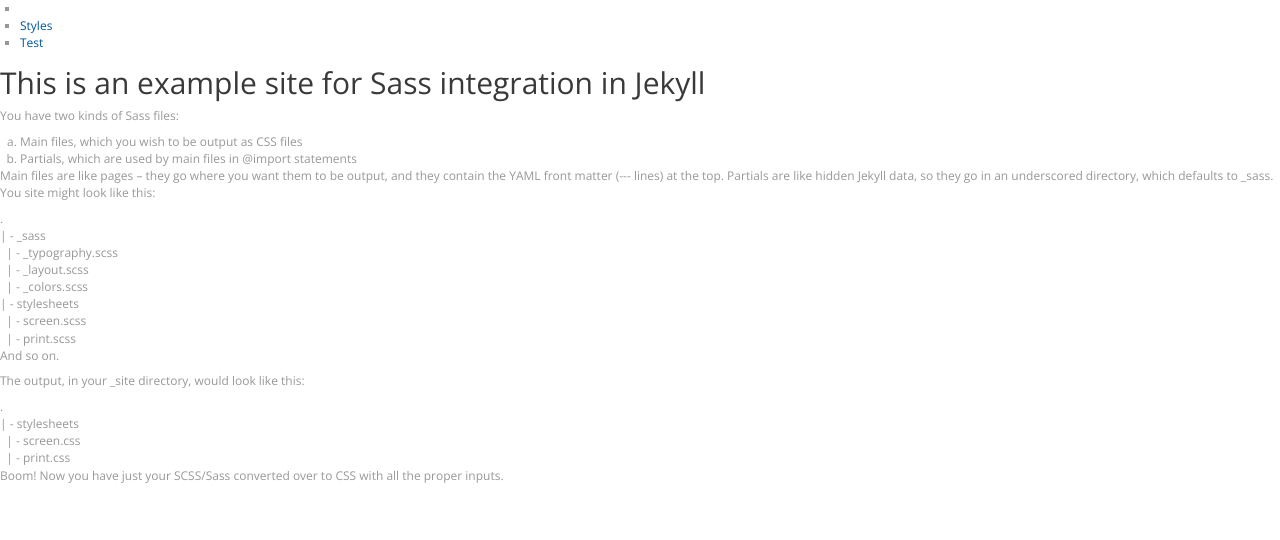
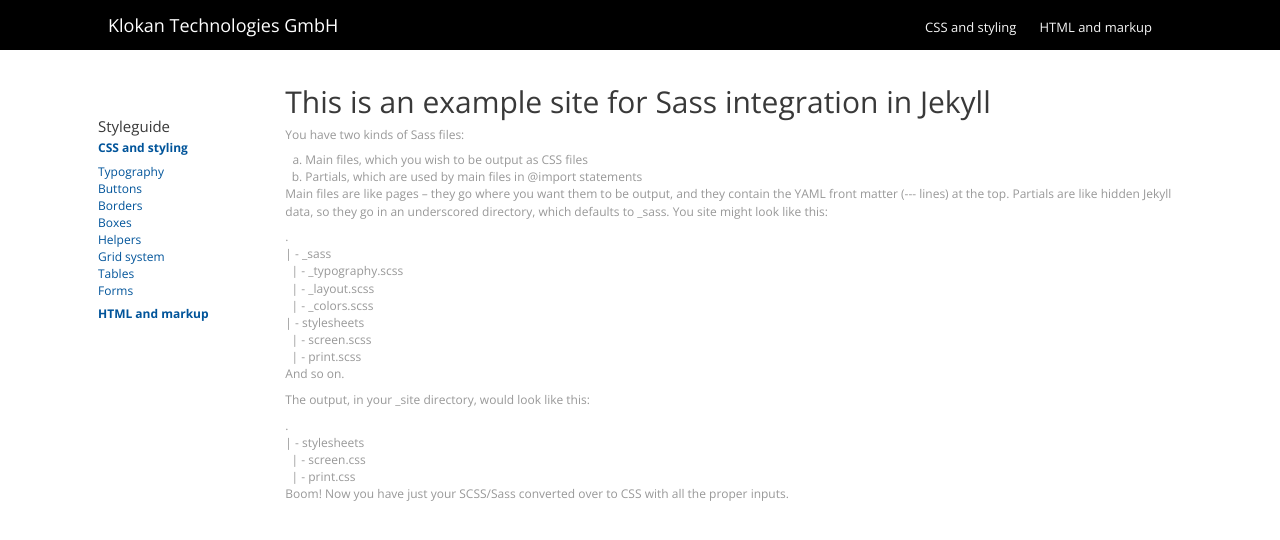
Before and after one commit to klokantech/styles, a Jekyll site: the page built from test.md, in a window 1280 px wide. Shown: the top 540 px of the page. Built offline with Jekyll 4.4.1, drawn with Linux system fonts in a browser that asks for light colours.

Commit message:
Restructure, html starter

```diff
--- a/_layouts/default.html
+++ b/_layouts/default.html
@@ -14,13 +14,55 @@
     <script type="text/javascript" src="{{ site.baseurl }}/js/index.js"></script>
   </head>
   <body>
-
-<ul>
-{% for item in site.pages %}
-<li><a href="{{ item.url }}"> {{ item.title }}</a></li>
-{% endfor %}
+    <div id="navbar-top">
+      <div class="container">
+        <div class="logo">
+          <h1><a href="http://maptiler.com">Klokan Technologies GmbH</a></h1>
+        </div>
+        <ul class="nav">
+          <li><a href="/styles/">CSS and styling</a></li>
+          <li><a href="/styles/html5">HTML and markup</a></li>
         </ul>
-
+        <div class="nav-mobile">
+          <div id="nav-mobile-btn">#</div>
+          <ul id="nav-mobile-nav">
+            <li class="b"><a href="/styles/">CSS and styling</a></li>
+            <li><a href="/styles/#typography">Typography</a></li>
+            <li><a href="/styles/#buttons">Buttons</a></li>
+            <li><a href="/styles/#borders">Borders</a></li>
+            <li><a href="/styles/#boxes">Boxes</a></li>
+            <li><a href="/styles/#helpers">Helpers</a></li>
+            <li><a href="/styles/#grid">Grid system</a></li>
+            <li><a href="/styles/#tables">Tables</a></li>
+            <li><a href="/styles/#forms">Forms</a></li>
+            <li class="b"><a href="/styles/html5">HTML and markup</a></li>
+          </ul>
+        </div>
+      </div>
+    </div>
+    <div class="container main">
+      <div class="row">
+        <!-- nav-left -->
+        <div class="col2" style="padding-top: 60px;">
+          <h4>Styleguide</h4>
+          <h5 class="b"><a href="/styles/">CSS and styling</a></h5>
+          <a href="/styles/#typography">Typography</a><br>
+          <a href="/styles/#buttons">Buttons</a><br>
+          <a href="/styles/#borders">Borders</a><br>
+          <a href="/styles/#boxes">Boxes</a><br>
+          <a href="/styles/#helpers">Helpers</a><br>
+          <a href="/styles/#grid">Grid system</a><br>
+          <a href="/styles/#tables">Tables</a><br>
+          <a href="/styles/#forms">Forms</a><br>
+          <h5 class="b"><a href="/styles/html5">HTML and markup</a></h5>
+        </div>
+        <!-- end nav-left  -->
+        <!-- content -->
+        <div class="col10">
           {{ content }}
+        </div>
+        <!-- end content -->
+      </div>
+    </div>
   </body>
 </html>
--- a/_sass/_grid.scss
+++ b/_sass/_grid.scss
@@ -13,6 +13,10 @@
   margin-left: auto;
   margin-right: auto;
   padding: $container-padding-vertical $container-padding-horizontal;
+
+  &.main{
+    margin-top: $navbar-top-height;
+  }
 }
 
 %grid-base {
--- a/_sass/_typography.scss
+++ b/_sass/_typography.scss
@@ -58,7 +58,7 @@
   }
 }
 
-strong, b{
+strong, b, .strong, .b{
   font-weight: bold;
 }
 
```
Also changed, not shown: html5.html (added, +9 -0 lines), index.html (+9 -32 lines). Lines whose indentation alone changed are shown as unchanged.
